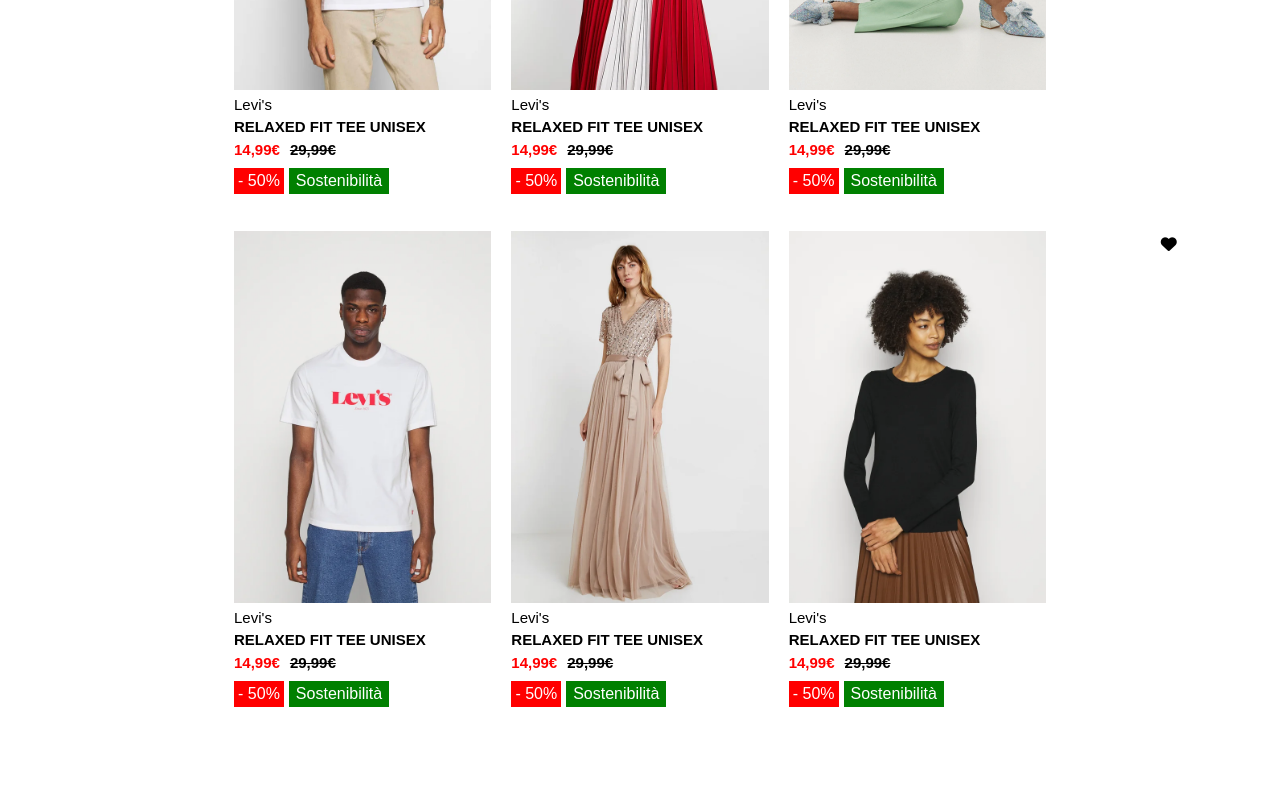
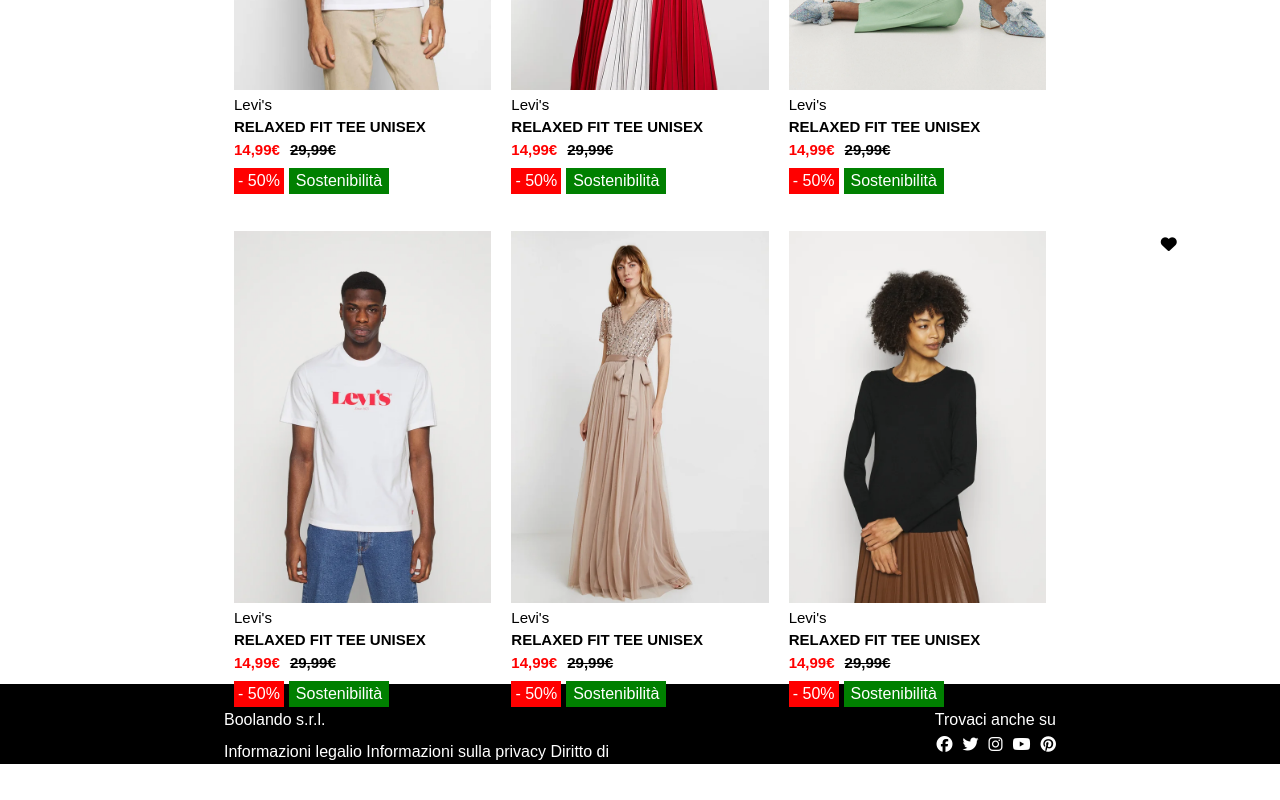
Before and after one commit to Andrea030105/html-css-boolando, a plain HTML site: page index.html in a window 1280 px wide. Shown: the part 422-1222 px from the top of the page. Before the commit the page ends 1129 px from the top, so only its background shows below. Drawn offline with Linux system fonts and the light colour scheme.

Commit message:
boolando-finish

```diff
--- a/css/style.css
+++ b/css/style.css
@@ -12,6 +12,10 @@
 
 .margin-top-50px {
     margin-top: 50px;
+}
+
+.margin-right-10px {
+    margin-right: 10px;
 }
 
 header {
@@ -33,6 +37,10 @@
 .col-33 {
     width: calc(100% / 3);
     margin: 10px;
+}
+
+.col-50 {
+    width: calc(100% / 2);
 }
 
 .row-header {
@@ -142,3 +150,16 @@
 .heart:hover .heart-red {
     color: red;
 }
+
+footer {
+    background-color: black;
+    color: white;
+    height: 80px;
+    padding-top: 20px;
+    line-height: 2;
+}
+
+.footer-flex {
+    display: flex;
+    justify-content: flex-end;
+}
--- a/index.html
+++ b/index.html
@@ -208,7 +208,26 @@
         </div>
     </main>
     <footer>
-
+        <div class="container">
+            <div class="row">
+                <div class="col-50">
+                    <p>Boolando s.r.l.</p>
+                    <span>Informazioni legalio</span>
+                    <span>Informazioni sulla privacy</span>
+                    <span>Diritto di recesso</span>
+                </div>
+                <div class="col-50">
+                    <p class="footer-flex">Trovaci anche su</p>
+                    <div class="footer-flex">
+                        <i class="fa-brands fa-facebook margin-right-10px"></i>
+                        <i class="fa-brands fa-twitter margin-right-10px"></i>
+                        <i class="fa-brands fa-instagram margin-right-10px"></i>
+                        <i class="fa-brands fa-youtube margin-right-10px"></i>
+                        <i class="fa-brands fa-pinterest"></i>
+                    </div>
+                </div>
+            </div>
+        </div>
     </footer>
 </body>
 
```
